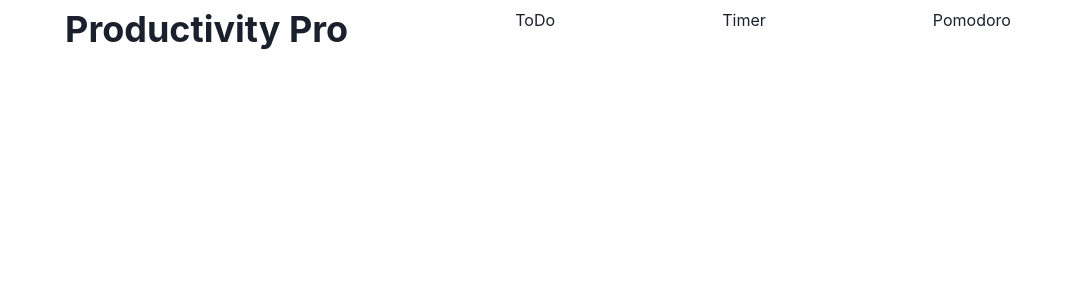
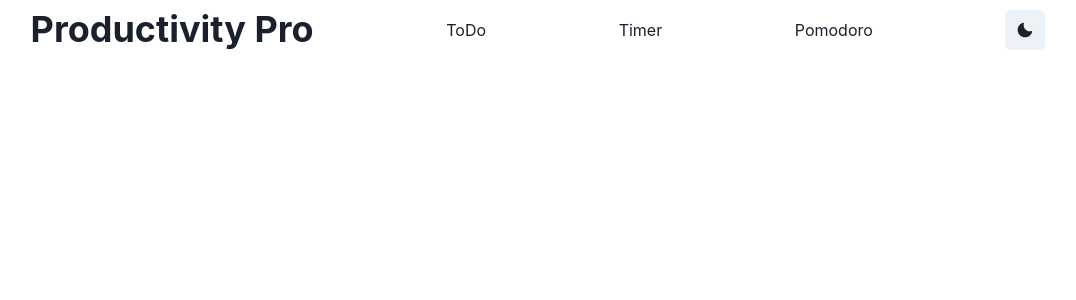
Before and after one commit to AlexandroM1234/ProductivityPro, a React (Create React App) app in the folder client/: page / in a window 1280 px wide. Shown: the top 300 px of the page, without its empty margins (102-1178 px from the left). Built offline with nearby package versions, Linux system fonts and the light colour scheme.

Commit message:
dark theme toggle works

```diff
--- a/client/src/App.jsx
+++ b/client/src/App.jsx
@@ -2,10 +2,10 @@ import React from "react";
 import { Link as ReachLink } from "react-router-dom";
 import { Link } from "@chakra-ui/react";
 import { Heading, Flex } from "@chakra-ui/react";
-
+import ColorModeToggle from "./Components/ColorModeToggle";
 const App = () => {
   return (
-    <Flex justify={"space-evenly"} marginTop={"2"}>
+    <Flex justify={"space-evenly"} marginTop={"2"} alignItems={"center"}>
       <Heading as="h1">Productivity Pro</Heading>
       <Link as={ReachLink} to={"ToDo"}>
         ToDo
@@ -16,6 +16,7 @@ const App = () => {
       <Link as={ReachLink} to={"Pomodoro"}>
         Pomodoro
       </Link>
+      <ColorModeToggle />
     </Flex>
   );
 };
--- /dev/null
+++ b/client/src/Components/ColorModeToggle.jsx
@@ -0,0 +1,17 @@
+import React from "react";
+import { IconButton, useColorMode } from "@chakra-ui/react";
+import { MoonIcon, SunIcon } from "@chakra-ui/icons";
+
+const ColorModeToggle = () => {
+  const { colorMode, toggleColorMode } = useColorMode();
+  return (
+    <IconButton
+      id="colorModeToggle"
+      aria-label="Color Mode Toggle Button"
+      icon={colorMode === "light" ? <MoonIcon /> : <SunIcon />}
+      onClick={() => toggleColorMode()}
+    />
+  );
+};
+
+export default ColorModeToggle;
--- a/client/src/index.jsx
+++ b/client/src/index.jsx
@@ -2,7 +2,8 @@ import React from "react";
 import ReactDOM from "react-dom";
 import App from "./App";
 import reportWebVitals from "./reportWebVitals";
-import { ChakraProvider } from "@chakra-ui/react";
+import { ChakraProvider, ColorModeScript } from "@chakra-ui/react";
+import theme from "./theme";
 import { BrowserRouter as Router, Routes, Route } from "react-router-dom";
 import ToDo from "./Components/ToDo";
 import Pomodoro from "./Components/Pomodoro ";
@@ -11,6 +12,7 @@ import Timer from "./Components/Timer";
 ReactDOM.render(
   <React.StrictMode>
     <ChakraProvider>
+      <ColorModeScript initialColorMode={theme.config.initialColorMode} />
       <Router>
         <Routes>
           <Route path="/" element={<App />} />
--- /dev/null
+++ b/client/src/theme.js
@@ -0,0 +1,11 @@
+import { extendTheme } from "@chakra-ui/react";
+
+const config = {
+  initialColorMode: "dark",
+  useSystemColorMode: false,
+};
+
+// 3. extend the theme
+const theme = extendTheme({ config });
+
+export default theme;
```
Also changed, not shown: 1 other file (tests, documents, lock files or other folders).
